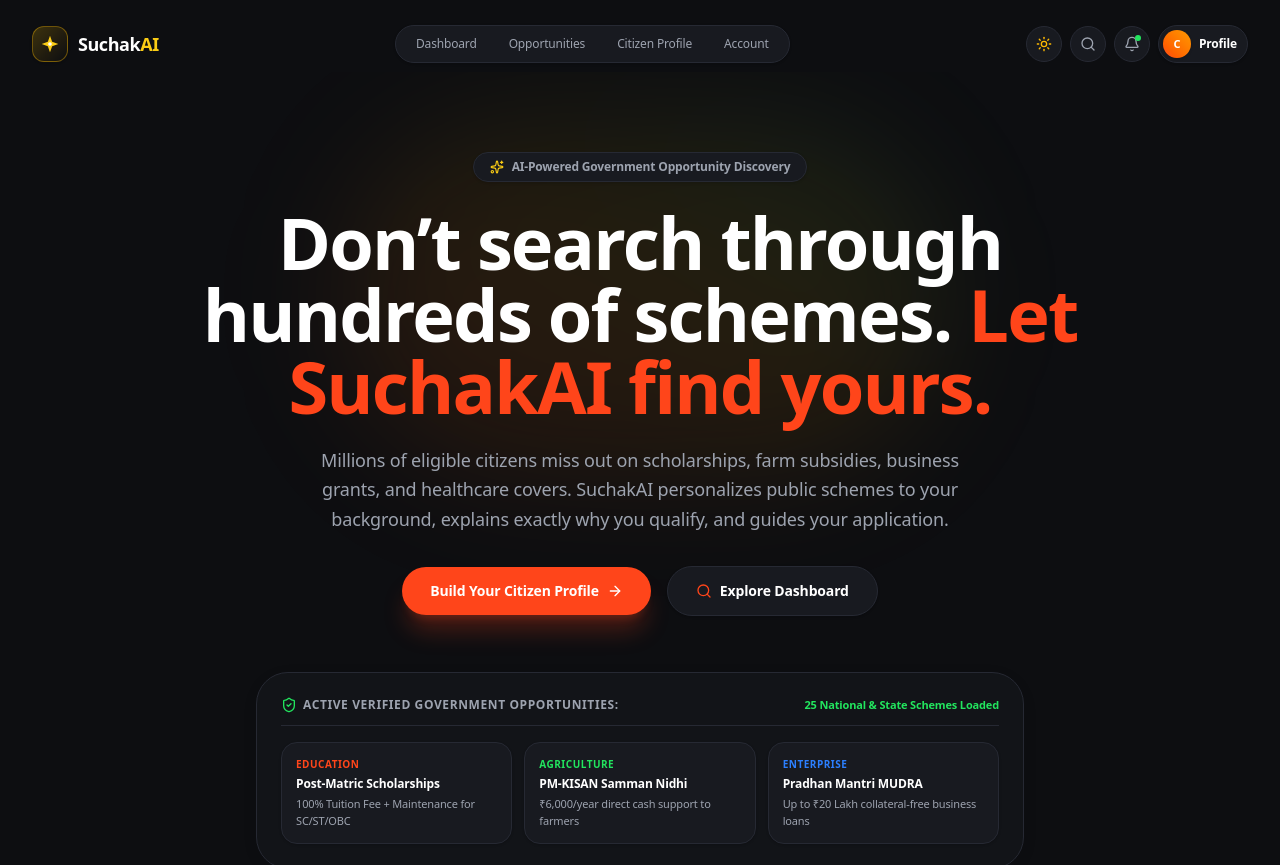
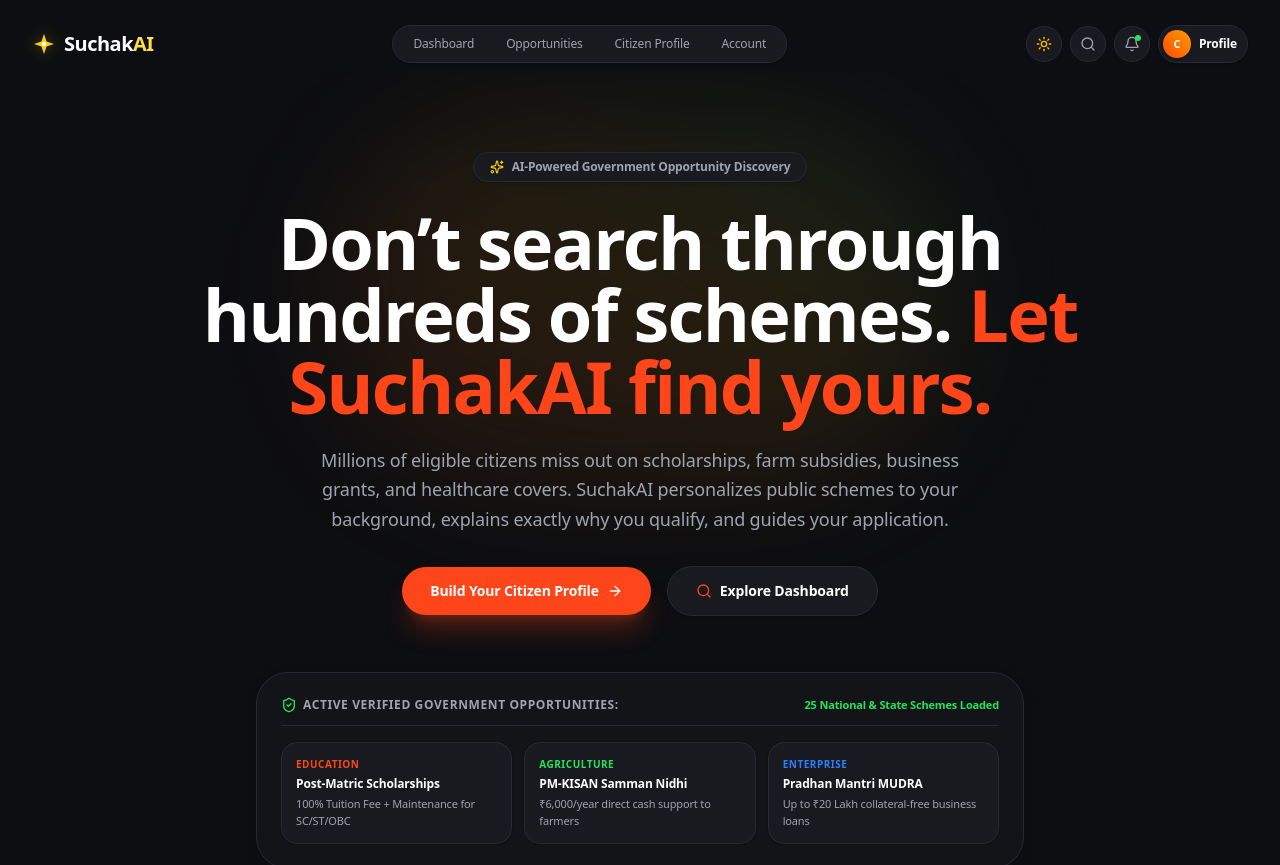
Before and after one commit to PriyanshuRaj2077/VEXITE-HACK-IN-NOVATE-SuchakAI, a Next.js app: page / in a window 1280 px wide. Shown: the top 865 px of the page. Built offline with nearby package versions, Linux system fonts and the light colour scheme.

Commit message:
feat: enhance UI contrast, add non-pinching caution tokens, and optimize Gemini AI integration for Vercel deployment

```diff
--- a/app/dashboard/page.tsx
+++ b/app/dashboard/page.tsx
@@ -233,8 +233,8 @@ export default function DashboardPage() {
                     <span className="font-semibold uppercase tracking-wider text-white/95">
                       Top Ranked Opportunity (Priority #1)
                     </span>
-                    <span className="inline-flex items-center gap-1 px-3 py-0.5 rounded-full yellow-badge font-bold backdrop-blur-sm shadow-sm text-xs">
-                      <Sparkles className="h-3 w-3" />
+                    <span className="inline-flex items-center gap-1.5 font-extrabold text-yellow-300 text-xs">
+                      <Sparkles className="h-3.5 w-3.5 text-yellow-300" />
                       <span>{topScheme.matchScore}% Match Score</span>
                     </span>
                   </div>
--- a/app/globals.css
+++ b/app/globals.css
@@ -19,9 +19,9 @@
   --accent-parrot-badge-border: rgba(34, 229, 94, 0.3);
   --accent-parrot-glow: rgba(34, 229, 94, 0.25);
 
-  /* Vibrant Golden Yellow (Match pill & brand accents) */
+  /* Vibrant Golden Yellow (Clean borderless text & accents) */
   --accent-yellow: #facc15;
-  --accent-yellow-text: #facc15;
+  --accent-yellow-text: #fde047;
   --accent-yellow-badge-bg: rgba(250, 204, 21, 0.15);
   --accent-yellow-badge-border: rgba(250, 204, 21, 0.35);
   --accent-yellow-glow: rgba(250, 204, 21, 0.25);
@@ -34,42 +34,54 @@
 
   --input-bg: #15171d;
   --input-border: #262933;
+
+  /* Eye-friendly balanced Caution Note tokens (Dark Mode) */
+  --caution-icon: #fb7185;
+  --caution-label: #fda4af;
+  --caution-text: #f1f5f9;
+  --caution-border: rgba(251, 113, 133, 0.25);
 }
 
 /* Light Mode (Clean, sleek Apple/FinPoint high-contrast light theme) */
 html.light {
-  --background: #f1f3f7;
+  --background: #eef2f6;
   --panel-bg: #ffffff;
   --card-bg: #ffffff;
   --card-hover: #f8fafc;
-  --card-subtle: #f1f5f9;
-  --border-subtle: #e2e8f0;
-  --border-highlight: #cbd5e1;
+  --card-subtle: #f1f4f8;
+  --border-subtle: #d0d7e2;
+  --border-highlight: #94a3b8;
 
-  --accent-orange: #ff451a;
-  --accent-orange-glow: rgba(255, 69, 26, 0.18);
+  --accent-orange: #ea3810;
+  --accent-orange-glow: rgba(234, 56, 16, 0.18);
   /* Parrot green for light mode with rich high-contrast readability */
-  --accent-parrot: #16a34a;
-  --accent-parrot-text: #15803d;
+  --accent-parrot: #15803d;
+  --accent-parrot-text: #14532d;
   --accent-parrot-badge-bg: #dcfce7;
   --accent-parrot-badge-border: #86efac;
-  --accent-parrot-glow: rgba(22, 163, 74, 0.2);
+  --accent-parrot-glow: rgba(21, 128, 61, 0.2);
 
   /* Vibrant Golden Yellow for light mode with rich contrast readability */
-  --accent-yellow: #ca8a04;
-  --accent-yellow-text: #854d0e;
-  --accent-yellow-badge-bg: #fef9c3;
-  --accent-yellow-badge-border: #fde047;
-  --accent-yellow-glow: rgba(202, 138, 4, 0.2);
+  --accent-yellow: #b45309;
+  --accent-yellow-text: #78350f;
+  --accent-yellow-badge-bg: #fef3c7;
+  --accent-yellow-badge-border: #fcd34d;
+  --accent-yellow-glow: rgba(180, 83, 9, 0.2);
 
-  --accent-blue: #2563eb;
+  --accent-blue: #1d4ed8;
 
-  --text-primary: #0f172a;
-  --text-secondary: #475569;
-  --text-muted: #64748b;
+  --text-primary: #070b12;
+  --text-secondary: #242e3d;
+  --text-muted: #4b5869;
 
-  --input-bg: #f8fafc;
+  --input-bg: #ffffff;
   --input-border: #cbd5e1;
+
+  /* Eye-friendly balanced Caution Note tokens (Light Mode) */
+  --caution-icon: #e11d48;
+  --caution-label: #be123c;
+  --caution-text: #0f172a;
+  --caution-border: rgba(225, 29, 72, 0.2);
 }
 
 body {
--- a/components/AIEligibilityModal.tsx
+++ b/components/AIEligibilityModal.tsx
@@ -140,15 +140,15 @@ export function AIEligibilityModal({ scheme, profile, matchResult, onClose }: AI
 
             {/* Watchouts & Caveats */}
             {aiData?.watchouts && aiData.watchouts.length > 0 && (
-              <div className="rounded-[20px] bg-[var(--card-subtle)] border border-amber-500/40 p-4">
-                <h4 className="font-bold text-amber-500 dark:text-amber-400 text-xs uppercase tracking-wider mb-1.5 flex items-center gap-1.5">
-                  <AlertCircle className="h-4 w-4 text-amber-500" />
+              <div className="rounded-[20px] bg-[var(--card-subtle)] border border-rose-500/25 p-4">
+                <h4 className="font-bold text-rose-700 dark:text-rose-300 text-xs uppercase tracking-wider mb-1.5 flex items-center gap-1.5">
+                  <AlertCircle className="h-4 w-4 text-rose-600 dark:text-rose-400" />
                   <span>Prerequisites & Watchouts</span>
                 </h4>
                 <ul className="space-y-1.5 text-xs text-[var(--text-secondary)]">
                   {aiData.watchouts.map((w, i) => (
                     <li key={i} className="flex items-start gap-2">
-                      <span className="text-amber-500 font-bold">•</span>
+                      <span className="text-rose-600 dark:text-rose-400 font-bold">•</span>
                       <span>{w}</span>
                     </li>
                   ))}
--- a/components/Navbar.tsx
+++ b/components/Navbar.tsx
@@ -20,9 +20,14 @@ export function Navbar({ currentProfile }: NavbarProps) {
       setTheme(saved);
       if (saved === 'light') {
         document.documentElement.classList.add('light');
+        document.documentElement.classList.remove('dark');
       } else {
+        document.documentElement.classList.add('dark');
         document.documentElement.classList.remove('light');
       }
+    } else {
+      document.documentElement.classList.add('dark');
+      document.documentElement.classList.remove('light');
     }
   }, []);
 
@@ -32,7 +37,9 @@ export function Navbar({ currentProfile }: NavbarProps) {
     localStorage.setItem('suchakai_theme', nextTheme);
     if (nextTheme === 'light') {
       document.documentElement.classList.add('light');
+      document.documentElement.classList.remove('dark');
     } else {
+      document.documentElement.classList.add('dark');
       document.documentElement.classList.remove('light');
     }
   };
@@ -48,18 +55,16 @@ export function Navbar({ currentProfile }: NavbarProps) {
     <header className="w-full pt-4 px-4 sm:px-6 lg:px-8 max-w-7xl mx-auto">
       <div className="flex h-14 items-center justify-between gap-4">
 
-        {/* Left: Brand Logo (Unique Radiant Yellow Beacon) */}
+        {/* Left: Brand Logo (Clean, no box wrapper, balanced contrast) */}
         <div className="flex items-center gap-3">
-          <Link href="/" className="flex items-center gap-2.5 group">
-            <div className="flex h-9 w-9 items-center justify-center rounded-xl bg-gradient-to-br from-yellow-400/20 via-amber-400/10 to-transparent border border-yellow-500/40 shadow-sm group-hover:border-yellow-400 group-hover:shadow-[0_0_12px_rgba(250,204,21,0.3)] transition-all">
-              <svg viewBox="0 0 24 24" className="w-5 h-5 text-[var(--accent-yellow)] fill-current" stroke="none">
-                {/* 4-point radiant beacon star */}
-                <path d="M12 2L14.6 9.4L22 12L14.6 14.6L12 22L9.4 14.6L2 12L9.4 9.4L12 2Z" />
-                {/* Central luminous core */}
-                <circle cx="12" cy="12" r="2.2" className="fill-white" />
-              </svg>
-            </div>
-            <span className="text-lg font-bold tracking-tight text-[var(--text-primary)]">
+          <Link href="/" className="flex items-center gap-2 group">
+            <svg viewBox="0 0 24 24" className="w-6 h-6 text-[var(--accent-yellow)] fill-current shrink-0 group-hover:scale-110 transition-transform drop-shadow-[0_0_8px_rgba(250,204,21,0.35)]" stroke="none">
+              {/* 4-point radiant beacon star */}
+              <path d="M12 2L14.6 9.4L22 12L14.6 14.6L12 22L9.4 14.6L2 12L9.4 9.4L12 2Z" />
+              {/* Central luminous core */}
+              <circle cx="12" cy="12" r="2.2" className="fill-white" />
+            </svg>
+            <span className="text-xl font-extrabold tracking-tight text-[var(--text-primary)]">
               Suchak<span className="text-[var(--accent-yellow-text)]">AI</span>
             </span>
           </Link>
--- a/lib/gemini.ts
+++ b/lib/gemini.ts
@@ -1,11 +1,11 @@
 import { GoogleGenerativeAI } from '@google/generative-ai';
 import { Scheme, UserProfile } from './types';
 
-// Safe server-side singleton client
-const apiKey = process.env.GEMINI_API_KEY || '';
-let genAI: GoogleGenerativeAI | null = null;
-if (apiKey) {
-  genAI = new GoogleGenerativeAI(apiKey);
+// Helper to get or instantiate GoogleGenerativeAI client dynamically
+function getGenAI(): GoogleGenerativeAI | null {
+  const apiKey = process.env.GEMINI_API_KEY;
+  if (!apiKey) return null;
+  return new GoogleGenerativeAI(apiKey);
 }
 
 // In-memory runtime cache to save tokens and ensure instant load
@@ -40,29 +40,10 @@ export async function getGeminiSchemeExplanation(
     }
   }
 
-  // 2. Call Gemini API if available
-  if (genAI && apiKey) {
+  // 2. Call Gemini API if GEMINI_API_KEY is available
+  const genAI = getGenAI();
+  if (genAI) {
     try {
-      // Support latest Flash models with fallback
-      let model;
-      try {
-        model = genAI.getGenerativeModel({
-          model: 'gemini-2.5-flash',
-          generationConfig: {
-            temperature: 0.2,
-            responseMimeType: 'application/json',
-          },
-        });
-      } catch {
-        model = genAI.getGenerativeModel({
-          model: 'gemini-1.5-flash',
-          generationConfig: {
-            temperature: 0.2,
-            responseMimeType: 'application/json',
-          },
-        });
-      }
-
       const prompt = `You are SuchakAI's Government Scheme Advisor for Indian citizens.
 Analyze this scheme against the citizen's profile and explain in clear, reassuring, and precise language why they qualify and what immediate steps they should take.
 
@@ -100,7 +81,32 @@ Output ONLY a JSON object with this exact structure:
   ]
 }`;
 
-      const response = await model.generateContent(prompt);
+      // Try gemini-2.0-flash first (fastest, latest), with fallback to gemini-1.5-flash
+      let response;
+      try {
+        const model20 = genAI.getGenerativeModel({
+          model: 'gemini-2.0-flash',
+          generationConfig: {
+            temperature: 0.2,
+            responseMimeType: 'application/json',
+          },
+        });
+        response = await model20.generateContent(prompt);
+      } catch (err20) {
+        const model15 = genAI.getGenerativeModel({
+          model: 'gemini-1.5-flash',
+          generationConfig: {
+            temperature: 0.2,
+            responseMimeType: 'application/json',
+          },
+        });
+        response = await model15.generateContent(prompt);
+      }
+
+      if (!response) {
+        throw new Error('No response received from Gemini');
+      }
+
       const text = response.response.text();
       const parsed = JSON.parse(text);
 
```
Also changed, not shown: app/scheme/[id]/page.tsx (+12 -9 lines), components/SchemeCard.tsx (+12 -9 lines), 2 other files (tests, documents, lock files or other folders).
